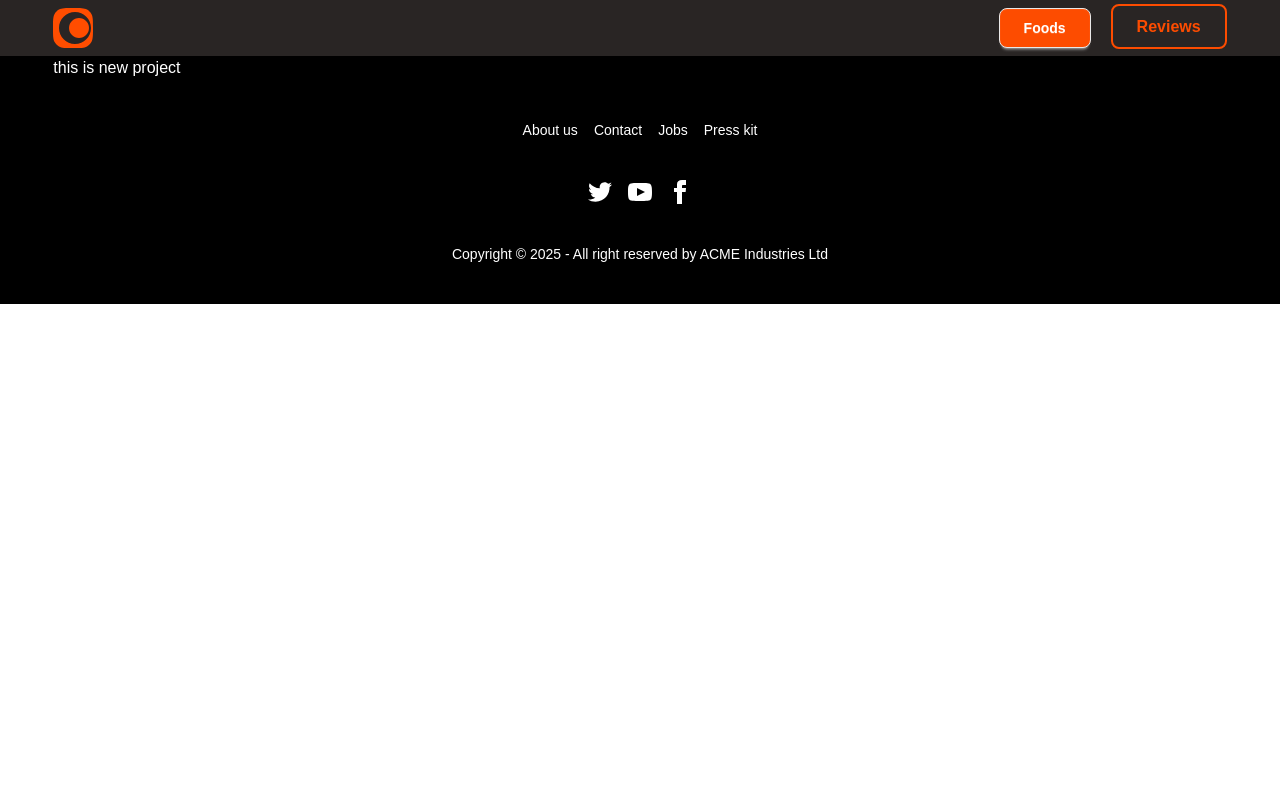
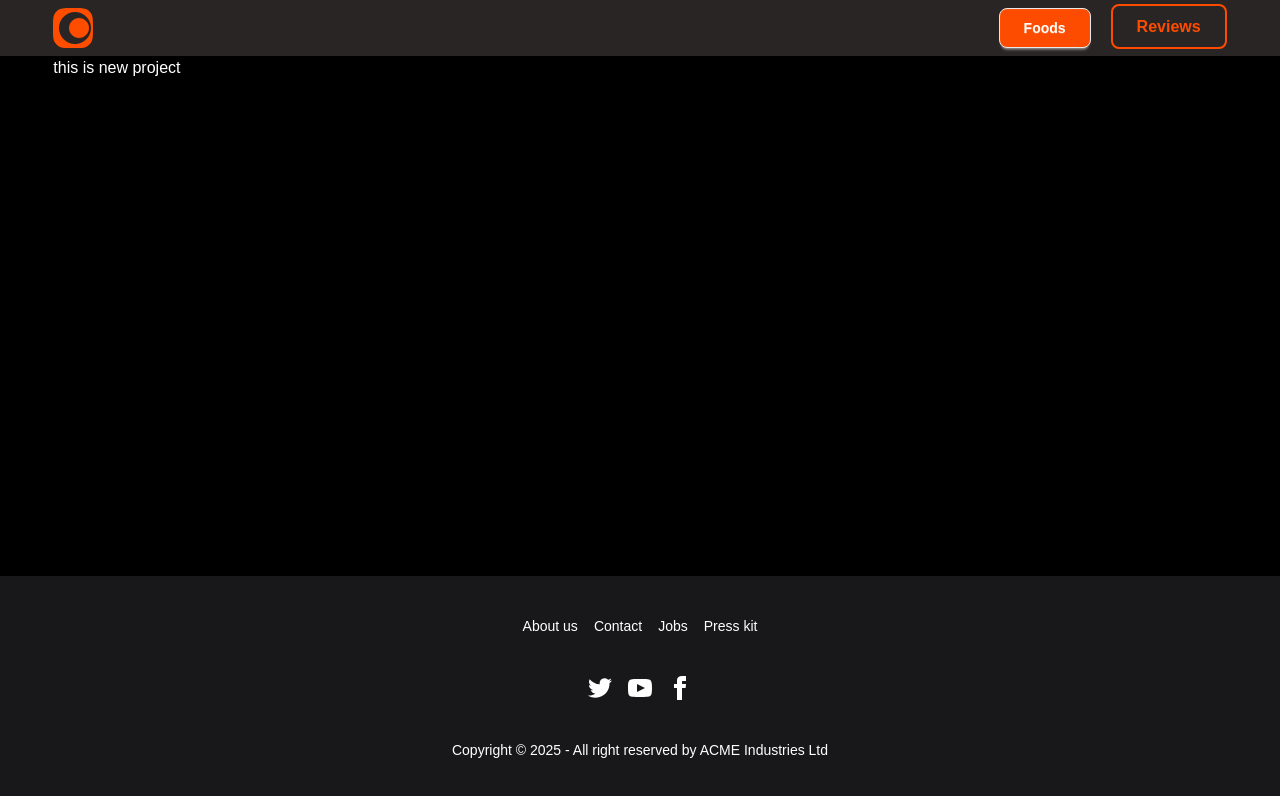
Before and after one commit to sucharita4867/FoodNest, a Next.js app: page / in a window 1280 px wide. Shown: the top 796 px of the page. Built offline with nearby package versions, Linux system fonts and the light colour scheme.

Commit message:
fixed footer height

```diff
--- a/src/app/layout.jsx
+++ b/src/app/layout.jsx
@@ -26,15 +26,15 @@ export default function RootLayout({ children }) {
   return (
     <html lang="en">
       <body
-        className={`${geistSans.variable} ${geistMono.variable} antialiased`}
+        className={`${geistSans.variable} ${geistMono.variable} antialiased min-h-screen flex flex-col bg-black text-white`}
       >
         <header>
           <Navbar />
         </header>
-        <main className="w-11/12 mx-auto">
+        <main className="w-11/12 mx-auto flex-1">
           <CardProvider>{children}</CardProvider>
         </main>
-        <footer>
+        <footer className="bg-zinc-900">
           <Footer />
         </footer>
       </body>
```
